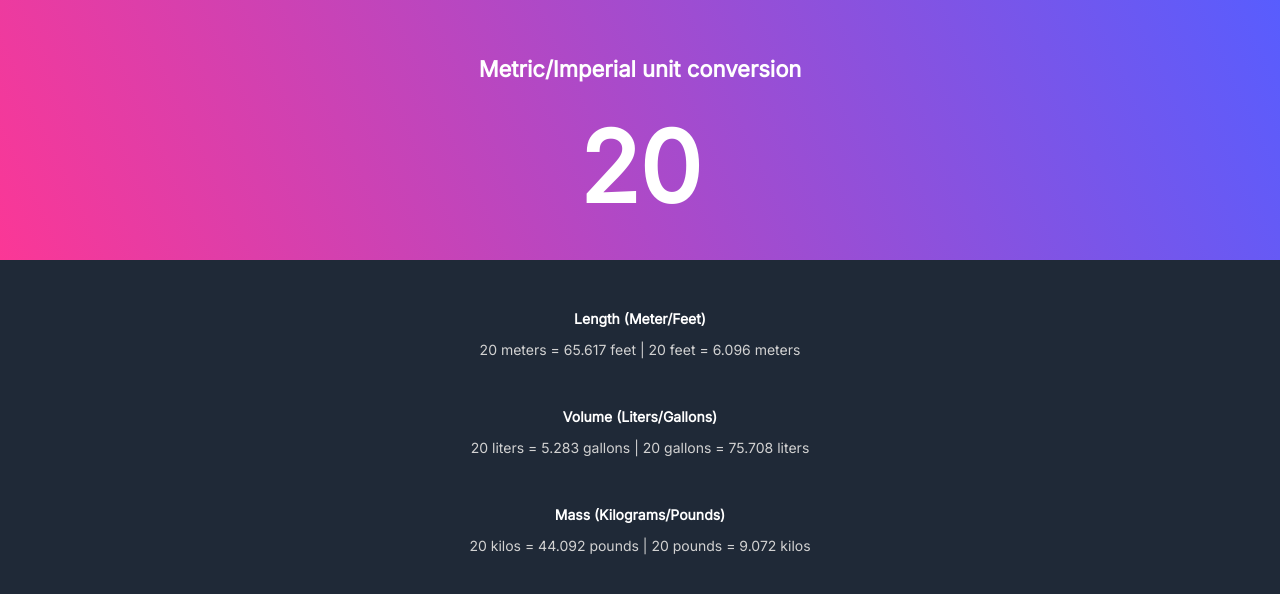
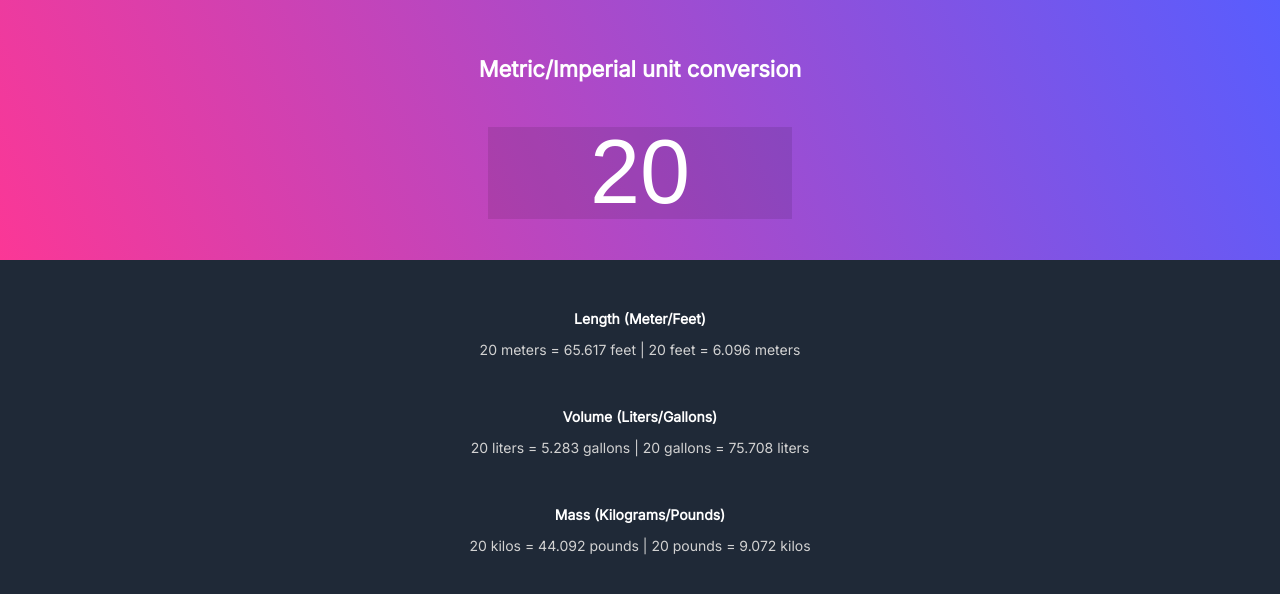
Before and after one commit to jfalcon-dev/Unit_Converter, a plain HTML site: page index.html in a window 1280 px wide. Drawn offline with Linux system fonts and the light colour scheme.

Commit message:
Changed input for user
Changed the input option for user, removed the editable tag and replaced it with a input tag, add CSS styling for input section.

```diff
--- a/index.css
+++ b/index.css
@@ -11,6 +11,18 @@ html, body {
     margin: 0;
     padding: 0;
     background-color: #1F2937;
+
+}
+
+.user-input{
+
+    width: 300px;
+    height: 90px;
+    font-size: 90px;
+    background-color: rgba(0,0,0, 0.1);
+    color: #ffffff;
+    text-align: center;
+    border: transparent;
 }
 
 .mainUnitDisplay {
--- a/index.html
+++ b/index.html
@@ -14,8 +14,9 @@
 
             <section>
                 <h1>Metric/Imperial unit conversion</h1>
-                <p class="unit" id="input-unit" oninput="userInput()">
-                    <span id="unit-display"></span></p>
+                <p class="unit" id="input-unit" >
+<!--                    <span id="unit-display"></span></p>-->
+                <input type="text" id="userInput" class="user-input" value="20" oninput="userInput()">
 
             </section>
         </div>
--- a/index.js
+++ b/index.js
@@ -9,11 +9,13 @@ unitDisplay.textContent = unit;
 
 let litersToGal = unit * 0.264172;
 
+
+
 function userInput(){
 
-    unit = document.getElementById("input-unit").textContent;
+    unit = document.getElementById("userInput").value;
 
-    unitDisplay.textContent = unit;
+//    unitDisplay.textContent = unit;
 
     lengthCnv();
     volCnv();
```
